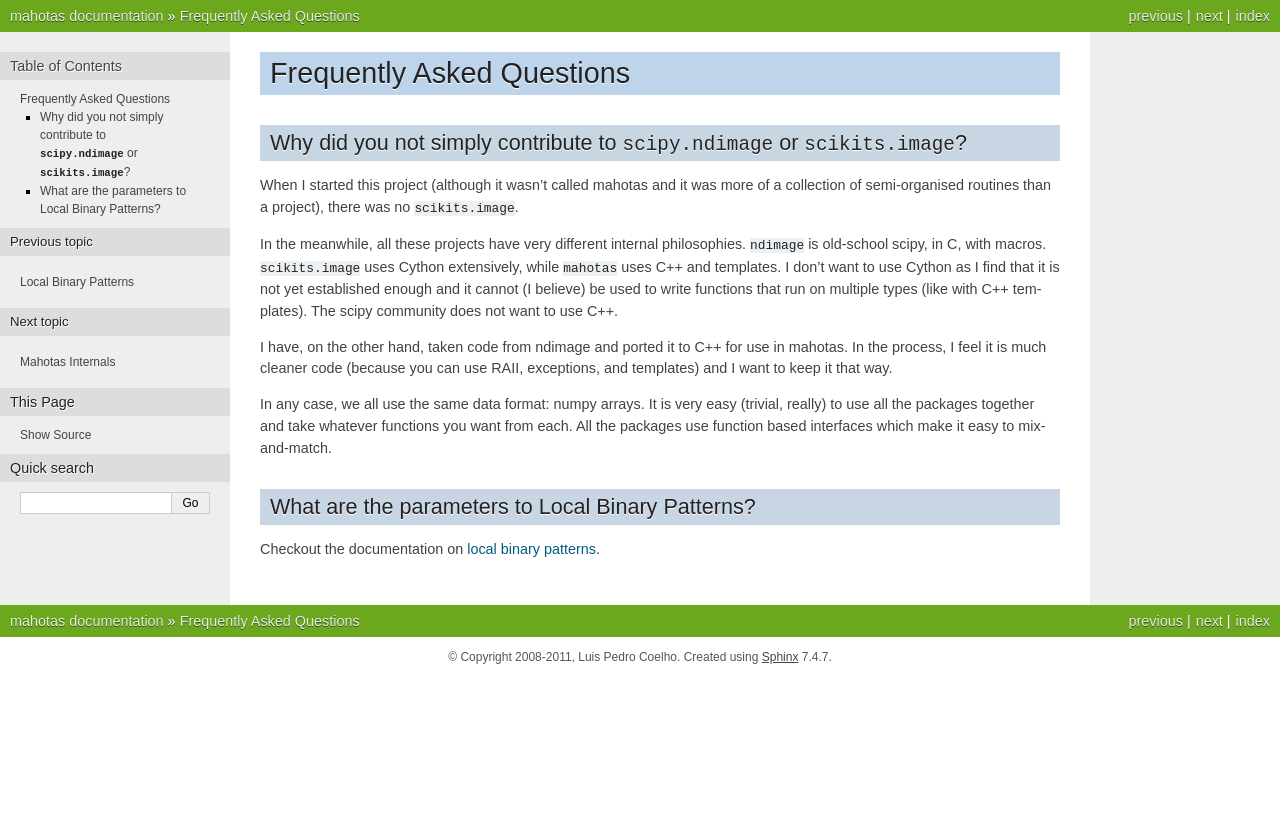
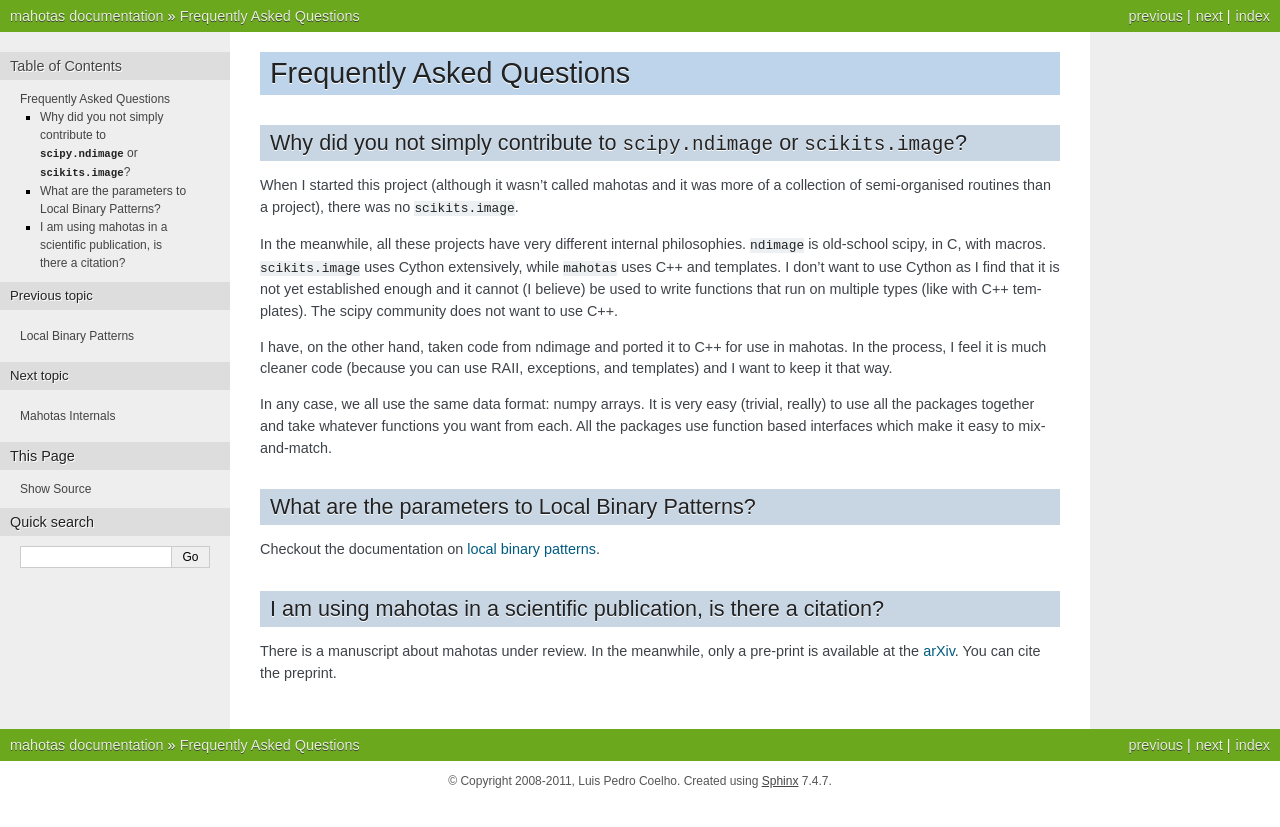
Before and after one commit to luispedro/mahotas, a Sphinx documentation site: the page built from docs/source/faq.rst, in a window 1280 px wide. Shown: the top 827 px of the page. Built offline with Sphinx 7.4.7, drawn with Linux system fonts in a browser that asks for light colours; formulas are drawn with MathJax 3; the version number could not be read and is left out.

Commit message:
DOC Add arXiv citation
This was a FAQ before, but it did not have an answer :)

Now, it does.

```diff
--- a/docs/source/faq.rst
+++ b/docs/source/faq.rst
@@ -29,3 +29,10 @@ What are the parameters to Local Binary Patterns?
 ~~~~~~~~~~~~~~~~~~~~~~~~~~~~~~~~~~~~~~~~~~~~~~~~~
 
 Checkout the documentation on `local binary patterns <lbp.html>`__.
+
+I am using mahotas in a scientific publication, is there a citation?
+~~~~~~~~~~~~~~~~~~~~~~~~~~~~~~~~~~~~~~~~~~~~~~~~~~~~~~~~~~~~~~~~~~~~
+
+There is a manuscript about mahotas under review. In the meanwhile, only a
+pre-print is available at the `arXiv <http://arxiv.org/abs/1211.4907>`__. You
+can cite the preprint.
```
